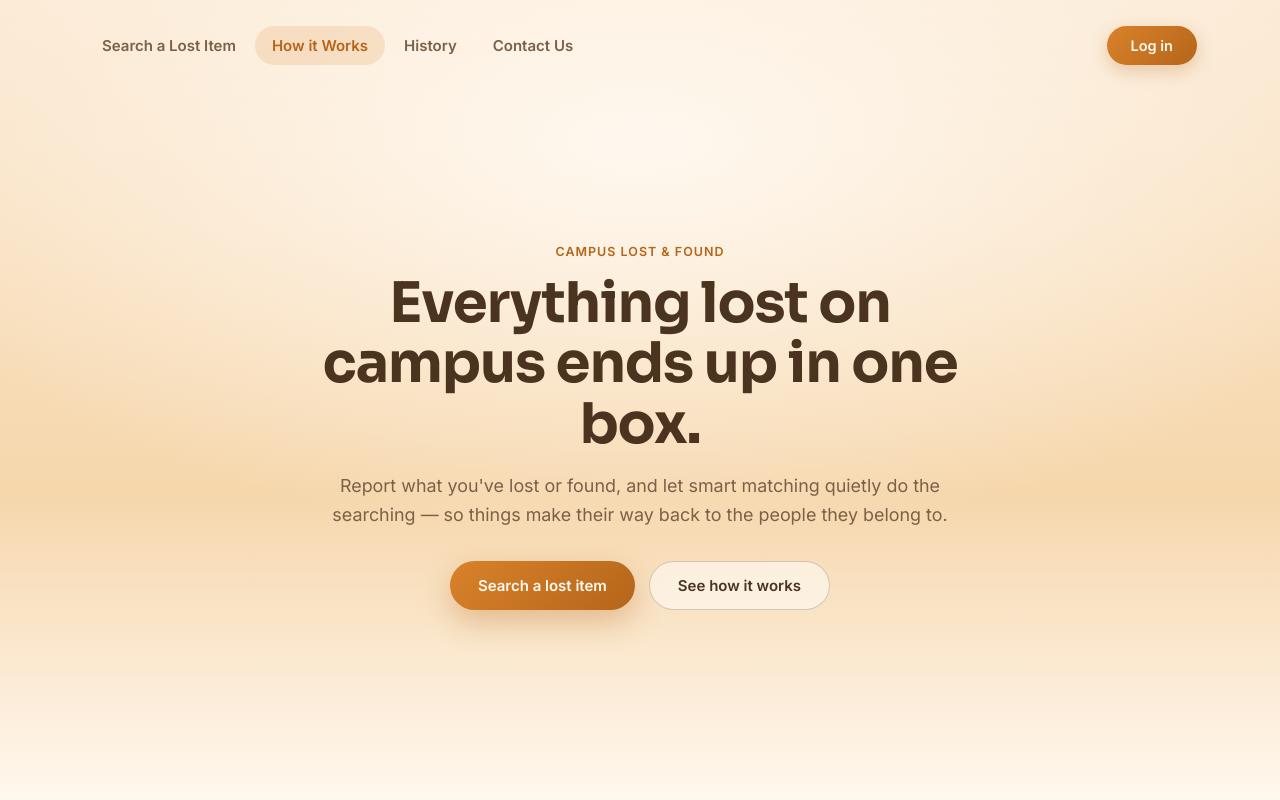
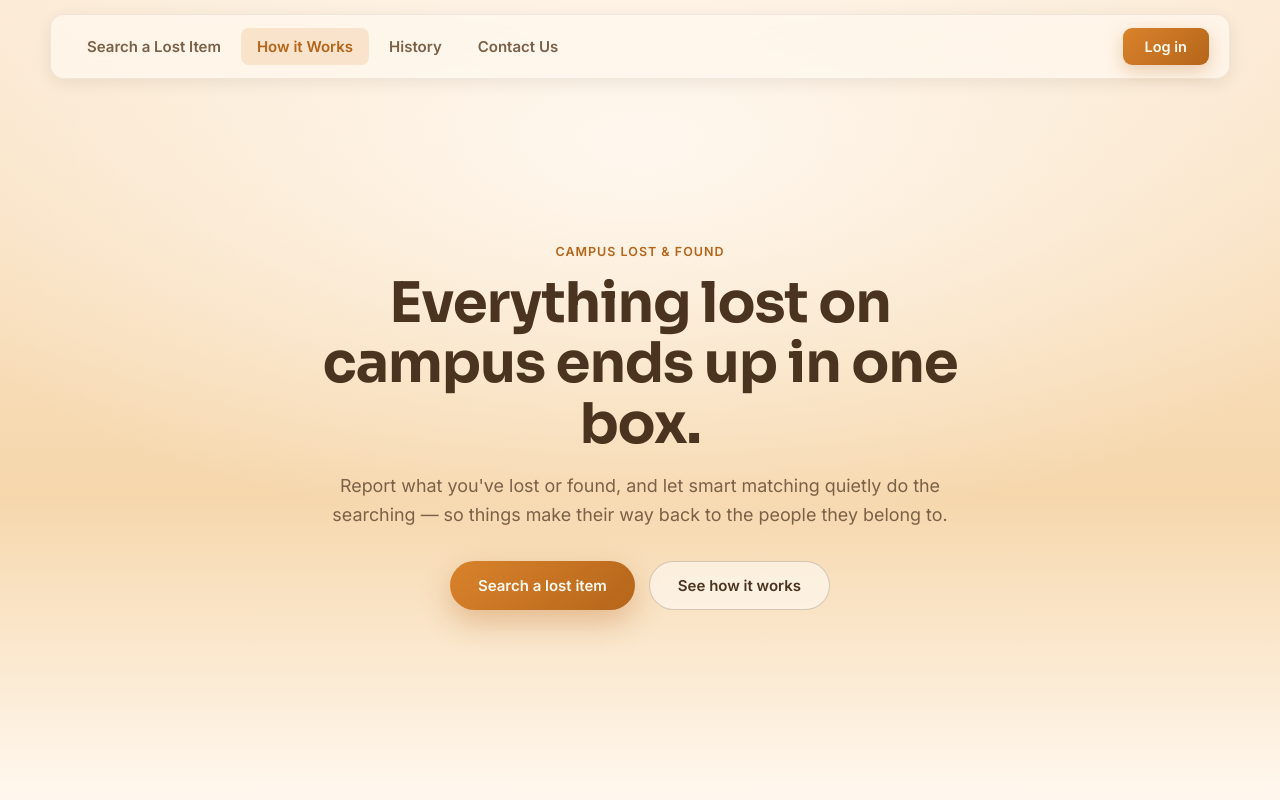
Before and after one commit to saitamaxayush-art/Lost-and-Found-, a React (Vite) app in the folder frontend/: page / in a window 1280 px wide. Shown: the top 800 px of the page. Built offline with nearby package versions, Linux system fonts and the light colour scheme.

Commit message:
Update navbar to rectangular shrinking header, enable repeatable history animations, and add animated sine wave scroll indicator

```diff
--- a/frontend/src/components/landing/CustomCursor.jsx
+++ b/frontend/src/components/landing/CustomCursor.jsx
@@ -97,11 +97,15 @@ export default function CustomCursor({ subscribe }) {
       s.dotScale += (targetDotScale - s.dotScale) * 0.25;
       s.ringScale += (targetRingScale - s.ringScale) * 0.22;
 
+      // Centring is done once, via each element's CSS negative margin (see
+      // cursor.css) — this transform only moves and scales it, so the dot
+      // and ring line up on exactly the same point instead of drifting
+      // apart by different amounts.
       if (dotRef.current) {
-        dotRef.current.style.transform = `translate(${s.x}px, ${s.y}px) translate(-50%, -50%) scale(${s.dotScale.toFixed(3)})`;
+        dotRef.current.style.transform = `translate(${s.x}px, ${s.y}px) scale(${s.dotScale.toFixed(3)})`;
       }
       if (ringRef.current) {
-        ringRef.current.style.transform = `translate(${s.rx}px, ${s.ry}px) translate(-50%, -50%) scale(${s.ringScale.toFixed(3)})`;
+        ringRef.current.style.transform = `translate(${s.rx}px, ${s.ry}px) scale(${s.ringScale.toFixed(3)})`;
       }
 
       s.raf = requestAnimationFrame(tick);
--- a/frontend/src/components/landing/HistorySection.jsx
+++ b/frontend/src/components/landing/HistorySection.jsx
@@ -1,44 +1,37 @@
 import { useEffect, useRef, useState } from "react";
 import { MONTHLY, REVIEWS, STATS } from "../../data/successData";
 
-function CountUp({ to, decimals = 0, suffix = "" }) {
-  const ref = useRef(null);
+function CountUp({ to, decimals = 0, suffix = "", active = false }) {
   const [val, setVal] = useState(0);
 
   useEffect(() => {
-    const el = ref.current;
-    if (!el) return;
     const reduce = window.matchMedia("(prefers-reduced-motion: reduce)").matches;
-    if (reduce || !("IntersectionObserver" in window)) {
+    if (reduce) {
       setVal(to);
       return;
     }
+
+    if (!active) {
+      setVal(0);
+      return;
+    }
+
     let raf = 0;
-    const io = new IntersectionObserver(
-      ([e]) => {
-        if (!e.isIntersecting) return;
-        io.disconnect();
     const t0 = performance.now();
-        const dur = 1400;
+    const dur = 1300;
     const step = (now) => {
       const k = Math.min(1, (now - t0) / dur);
       setVal(to * (1 - Math.pow(1 - k, 3)));
       if (k < 1) raf = requestAnimationFrame(step);
     };
     raf = requestAnimationFrame(step);
-      },
-      { threshold: 0.6 }
-    );
-    io.observe(el);
-    return () => {
-      io.disconnect();
-      cancelAnimationFrame(raf);
-    };
-  }, [to]);
+
+    return () => cancelAnimationFrame(raf);
+  }, [active, to]);
 
   const text = decimals ? val.toFixed(decimals) : Math.round(val).toLocaleString("en-IN");
   return (
-    <span ref={ref}>
+    <span>
       {text}
       {suffix}
     </span>
@@ -55,6 +48,34 @@ function Stars() {
 
 export default function HistorySection() {
   const max = Math.max(...MONTHLY.map((m) => m.reported));
+  const statsRef = useRef(null);
+  const chartRef = useRef(null);
+  const [statsActive, setStatsActive] = useState(false);
+  const [chartActive, setChartActive] = useState(false);
+
+  useEffect(() => {
+    const sEl = statsRef.current;
+    const cEl = chartRef.current;
+    if (!sEl && !cEl) return;
+
+    const io = new IntersectionObserver(
+      (entries) => {
+        entries.forEach((e) => {
+          if (e.target === sEl) {
+            setStatsActive(e.isIntersecting);
+          } else if (e.target === cEl) {
+            setChartActive(e.isIntersecting);
+          }
+        });
+      },
+      { threshold: 0.15, rootMargin: "0px 0px -4% 0px" }
+    );
+
+    if (sEl) io.observe(sEl);
+    if (cEl) io.observe(cEl);
+
+    return () => io.disconnect();
+  }, []);
 
   return (
     <section id="history" className="lp-section lp-history">
@@ -69,11 +90,11 @@ export default function HistorySection() {
           </p>
         </div>
 
-        <div className="hs-stats">
+        <div className="hs-stats" ref={statsRef}>
           {STATS.map((s, i) => (
-            <div className="hs-stat reveal" style={{ "--d": `${i * 80}ms` }} key={s.label}>
+            <div className={`hs-stat hs-repeat ${statsActive ? "in" : ""}`} style={{ "--d": `${i * 80}ms` }} key={s.label}>
               <strong>
-                <CountUp to={s.value} decimals={s.decimals} suffix={s.suffix} />
+                <CountUp to={s.value} decimals={s.decimals} suffix={s.suffix} active={statsActive} />
               </strong>
               <span className="hs-label">{s.label}</span>
               <small>{s.note}</small>
@@ -81,7 +102,7 @@ export default function HistorySection() {
           ))}
         </div>
 
-        <div className="hs-chart reveal">
+        <div className={`hs-chart hs-repeat ${chartActive ? "in" : ""}`} ref={chartRef}>
           <div className="hs-chart-head">
             <h3>Reported vs. reunited</h3>
             <div className="hs-legend">
--- a/frontend/src/pages/Landing.jsx
+++ b/frontend/src/pages/Landing.jsx
@@ -174,7 +174,18 @@ export default function Landing() {
             <Steps subscribe={subscribe} />
             <div className="lp-hint" ref={hintRef} aria-hidden="true">
               <span>Scroll</span>
-              <i />
+              <div className="lp-sine-indicator" aria-hidden="true">
+                <svg width="44" height="18" viewBox="0 0 44 18" fill="none">
+                  <path
+                    className="lp-sine-wave-line"
+                    d="M -24 9 Q -18 2 -12 9 T 0 9 T 12 9 T 24 9 T 36 9 T 48 9 T 68 9"
+                    stroke="currentColor"
+                    strokeWidth="2.2"
+                    strokeLinecap="round"
+                    strokeLinejoin="round"
+                  />
+                </svg>
+              </div>
             </div>
           </div>
         </div>
--- a/frontend/src/styles/landing.css
+++ b/frontend/src/styles/landing.css
@@ -196,9 +196,37 @@
 .lf-submit:focus-visible, .lm-close:focus-visible { outline: 3px solid #fff; outline-offset: 3px; }
 
 .lp-hint { position: absolute; left: 50%; bottom: calc(18px + env(safe-area-inset-bottom, 0px)); transform: translateX(-50%); display: flex; flex-direction: column; align-items: center; gap: 6px; font-size: 13px; text-shadow: 0 1px 8px rgba(0, 0, 0, .6); pointer-events: none; }
-.lp-hint i { width: 1.5px; height: 26px; background: var(--cream); transform-origin: top; animation: lp-drip 1.6s ease-in-out infinite; }
-@keyframes lp-drip { 0% { transform: scaleY(0); opacity: 1; } 70% { transform: scaleY(1); opacity: 1; } 100% { transform: scaleY(1); opacity: 0; } }
-@media (prefers-reduced-motion: reduce) { .lp-hint i { animation: none; } }
+.lp-sine-indicator {
+  width: 44px;
+  height: 18px;
+  overflow: hidden;
+  display: flex;
+  align-items: center;
+  justify-content: center;
+  animation: lp-sine-bob 1.8s ease-in-out infinite;
+  color: var(--cream, #fffdf8);
+  filter: drop-shadow(0 2px 6px rgba(0, 0, 0, 0.5));
+}
+.lp-sine-indicator svg {
+  overflow: visible;
+  width: 44px;
+  height: 18px;
+}
+.lp-sine-wave-line {
+  animation: lp-sine-travel 1.4s linear infinite;
+  will-change: transform;
+}
+@keyframes lp-sine-travel {
+  0% { transform: translateX(0); }
+  100% { transform: translateX(-24px); }
+}
+@keyframes lp-sine-bob {
+  0%, 100% { transform: translateY(0); opacity: 0.85; }
+  50% { transform: translateY(4px); opacity: 1; }
+}
+@media (prefers-reduced-motion: reduce) {
+  .lp-sine-indicator, .lp-sine-wave-line { animation: none; }
+}
 
 /* ---------- narrow / portrait: text on top, box at the bottom ---------- */
 @media (max-width: 820px), (max-aspect-ratio: 19/20) {
--- a/frontend/src/styles/sections.css
+++ b/frontend/src/styles/sections.css
@@ -1,6 +1,6 @@
-/* ===================== Navigation (floating, shrinks on scroll) ===================== */
+/* ===================== Navigation (floating header, shrinks on scroll) ===================== */
 .lp-nav {
-  --s: 0; /* 0 = full-width bar at the top of the page, 1 = compact floating pill (set from JS) */
+  --s: 0; /* 0 = spacious top bar, 1 = compact sleek header bar (set from JS) */
   position: fixed;
   top: 0;
   left: 0;
@@ -9,26 +9,27 @@
   display: flex;
   flex-direction: column;
   align-items: center;
-  padding-top: calc(16px - 6px * var(--s));
+  padding-top: calc(14px - 8px * var(--s));
   pointer-events: none;
+  transition: padding-top 0.2s ease;
 }
 .lp-nav-bar {
   pointer-events: auto;
   display: flex;
   align-items: center;
   justify-content: space-between;
-  gap: calc(20px - 8px * var(--s));
-  width: min(calc(100% - 24px), calc(1140px - 360px * var(--s)));
-  padding: calc(9px - 3px * var(--s)) calc(12px - 3px * var(--s)) calc(9px - 3px * var(--s)) calc(14px - 2px * var(--s));
-  border-radius: 999px;
-  background: rgba(255, 248, 239, calc(0.88 * var(--s)));
-  border: 1px solid rgba(74, 52, 32, calc(0.1 * var(--s)));
-  box-shadow: 0 10px 30px rgba(40, 24, 10, calc(0.2 * var(--s)));
-  -webkit-backdrop-filter: blur(calc(16px * var(--s))) saturate(calc(100% + 60% * var(--s)));
-  backdrop-filter: blur(calc(16px * var(--s))) saturate(calc(100% + 60% * var(--s)));
-  will-change: width, padding, background;
+  gap: calc(24px - 10px * var(--s));
+  width: min(calc(100% - 32px), 1180px);
+  padding: calc(13px - 5px * var(--s)) calc(20px - 4px * var(--s));
+  border-radius: 14px; /* Clean modern rectangular shape, NOT circular pill */
+  background: rgba(255, 248, 239, calc(0.76 + 0.22 * var(--s)));
+  border: 1px solid rgba(74, 52, 32, calc(0.08 + 0.08 * var(--s)));
+  box-shadow: 0 calc(4px + 8px * var(--s)) calc(16px + 14px * var(--s)) rgba(40, 24, 10, calc(0.08 + 0.12 * var(--s)));
+  -webkit-backdrop-filter: blur(calc(12px + 8px * var(--s))) saturate(150%);
+  backdrop-filter: blur(calc(12px + 8px * var(--s))) saturate(150%);
+  will-change: padding, background, box-shadow;
 }
-.lp-nav-links { display: flex; align-items: center; gap: 2px; }
+.lp-nav-links { display: flex; align-items: center; gap: 4px; }
 .lp-nav-links a,
 .lp-nav-menu a {
   font-size: calc(15px - 1px * var(--s));
@@ -36,8 +37,8 @@
   color: var(--peach-ink-soft);
   text-decoration: none;
   white-space: nowrap;
-  padding: calc(10px - 2px * var(--s)) calc(17px - 4px * var(--s));
-  border-radius: 999px;
+  padding: calc(9px - 2px * var(--s)) calc(16px - 3px * var(--s));
+  border-radius: 8px; /* Clean rectangular corners */
   transition: background 0.18s ease, color 0.18s ease;
 }
 .lp-nav-links a:hover,
@@ -55,8 +56,8 @@
   color: #fffaf0;
   background: linear-gradient(135deg, var(--peach-accent) 0%, var(--peach-accent-dark) 100%);
   border: 0;
-  border-radius: 999px;
-  padding: calc(11px - 2px * var(--s)) calc(24px - 4px * var(--s));
+  border-radius: 9px; /* Modern sleek button radius */
+  padding: calc(10px - 2px * var(--s)) calc(22px - 4px * var(--s));
   cursor: pointer;
   box-shadow: 0 6px 18px rgba(181, 101, 26, 0.28);
   transition: transform 0.18s ease, box-shadow 0.18s ease;
@@ -264,15 +265,31 @@
 .hs-bars { display: grid; grid-template-columns: repeat(8, 1fr); gap: 10px; }
 .hs-col { display: flex; flex-direction: column; align-items: center; gap: 10px; font-size: 12.5px; font-weight: 600; color: var(--peach-ink-soft); }
 .hs-pair { height: 200px; width: 100%; display: flex; align-items: flex-end; justify-content: center; gap: 5px; }
+.hs-repeat {
+  opacity: 0;
+  transform: translateY(22px);
+  transition: opacity 0.75s ease var(--d, 0ms), transform 0.75s cubic-bezier(0.2, 0.7, 0.2, 1) var(--d, 0ms);
+}
+.hs-repeat.in {
+  opacity: 1;
+  transform: none;
+}
+
 .hs-bar {
   width: 100%; max-width: 22px; height: calc(var(--h) * 100%);
   border-radius: 7px 7px 3px 3px;
   transform: scaleY(0); transform-origin: bottom;
+  transition: transform 0.22s ease;
+}
+.hs-chart.in .hs-bar {
+  transform: scaleY(1);
   transition: transform 0.9s cubic-bezier(0.2, 0.7, 0.2, 1) var(--d, 0ms);
 }
-.hs-chart.in .hs-bar { transform: scaleY(1); }
 .hs-col:hover .hs-bar { filter: brightness(1.06); }
-@media (prefers-reduced-motion: reduce) { .hs-bar { transform: scaleY(1); transition: none; } }
+@media (prefers-reduced-motion: reduce) {
+  .hs-repeat { opacity: 1; transform: none; transition: none; }
+  .hs-bar { transform: scaleY(1); transition: none; }
+}
 
 .rv-head { margin: 84px auto 34px; }
 .rv-grid { display: grid; grid-template-columns: repeat(3, 1fr); gap: 18px; }
```
Lines whose indentation alone changed are shown as unchanged.
